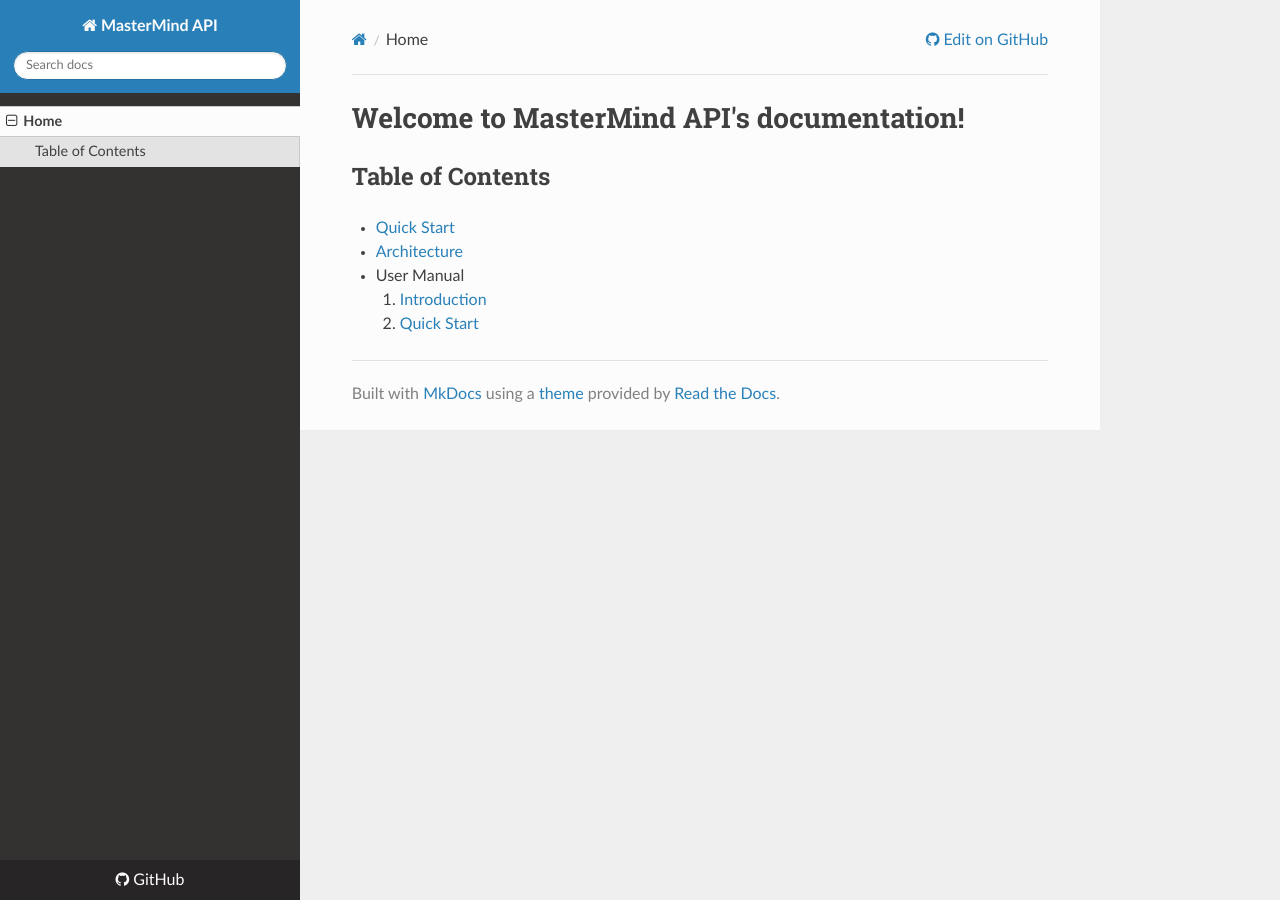
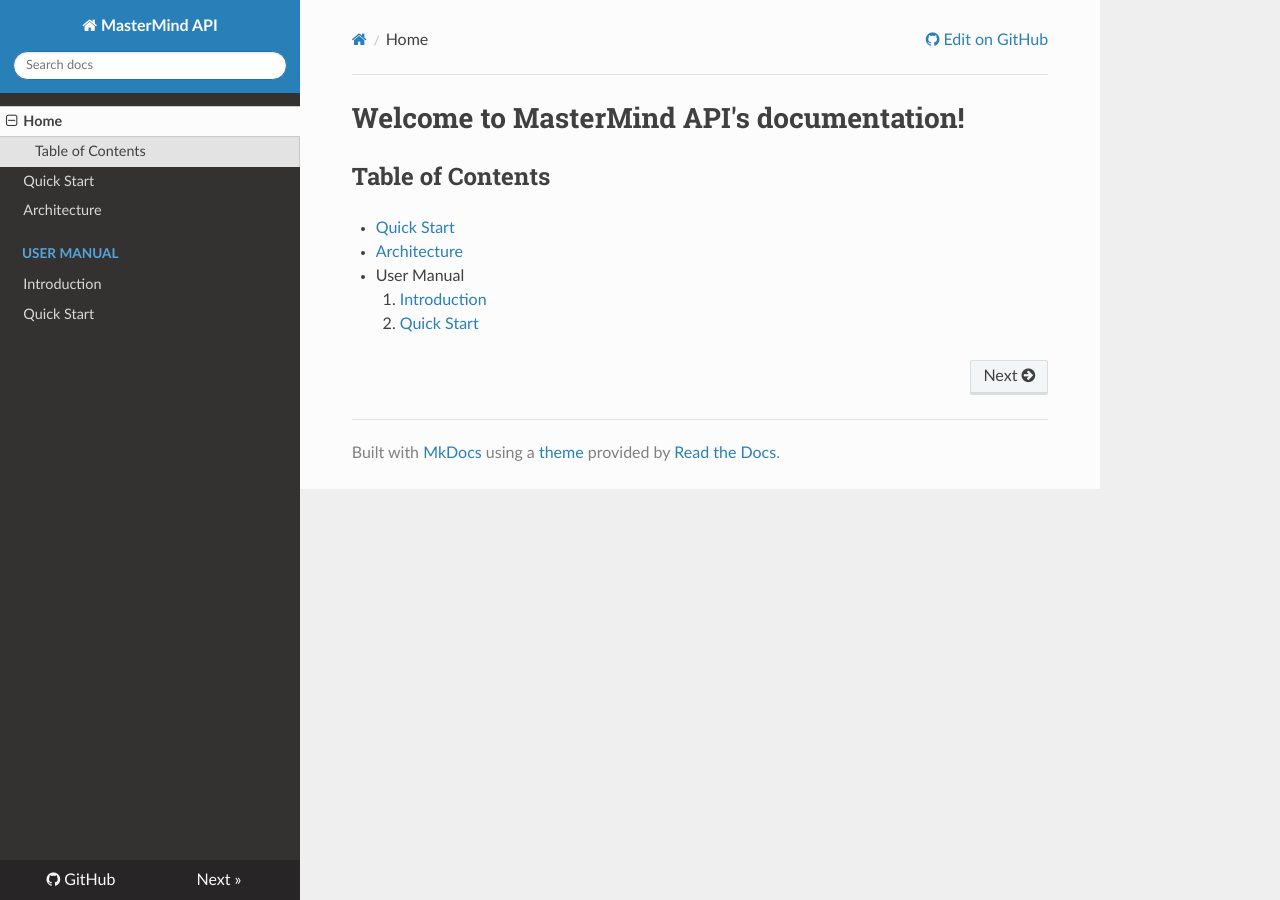
Before and after one commit to martel-innovate/MasterMind-API, an MkDocs documentation site: the page built from docs/index.md, in a window 1280 px wide. Built offline with MkDocs 1.6.1, drawn with Linux system fonts in a browser that asks for light colours; nearby versions of some CDN libraries; old or Windows-style settings are respelled for this version of MkDocs.

Commit message:
Added missing doc pages

```diff
--- a/mkdocs.yml
+++ b/mkdocs.yml
@@ -5,3 +5,8 @@
 theme: readthedocs
 pages:
     - Home: 'index.md'
+    - Quick Start: 'quickstart.md'
+    - Architecture: 'architecture.md'
+    - User Manual:
+        - 'Introduction': 'user/introduction.md'
+        - 'Quick Start': 'user/quickstart.md'
```
